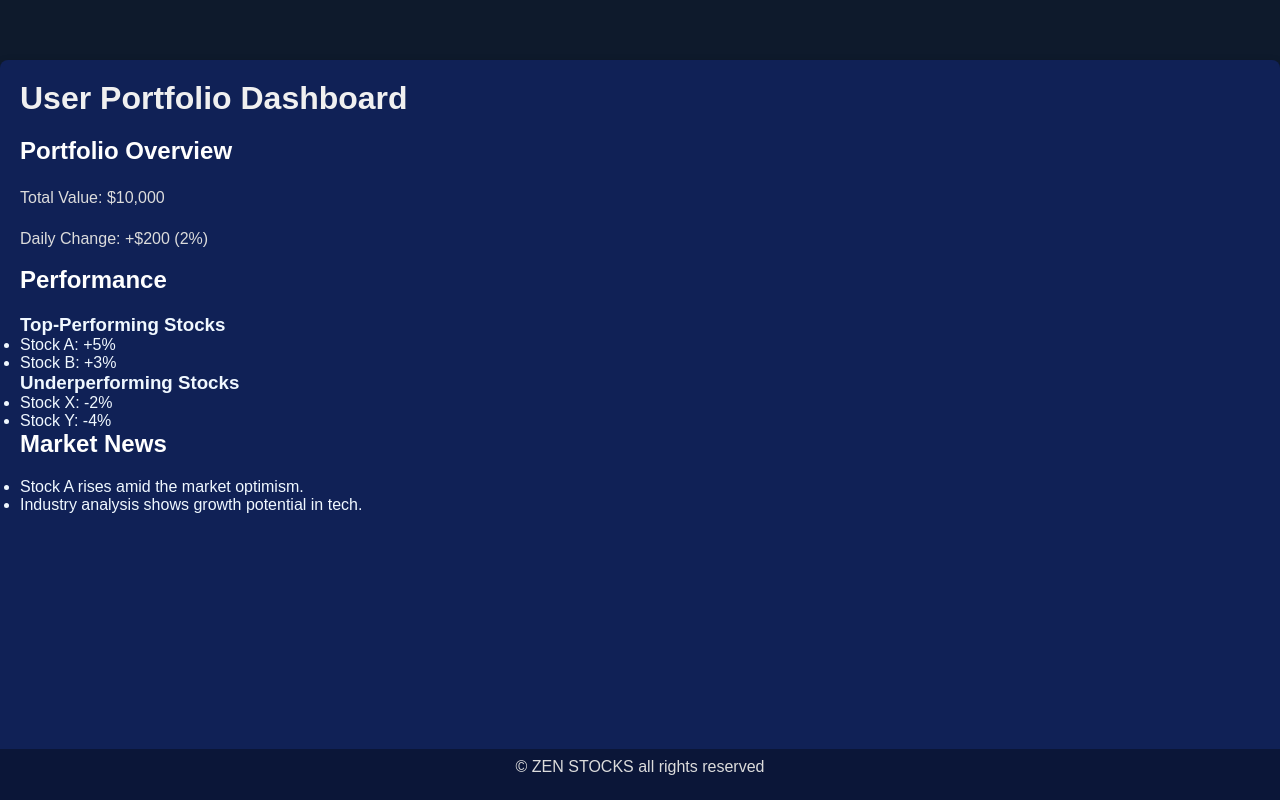
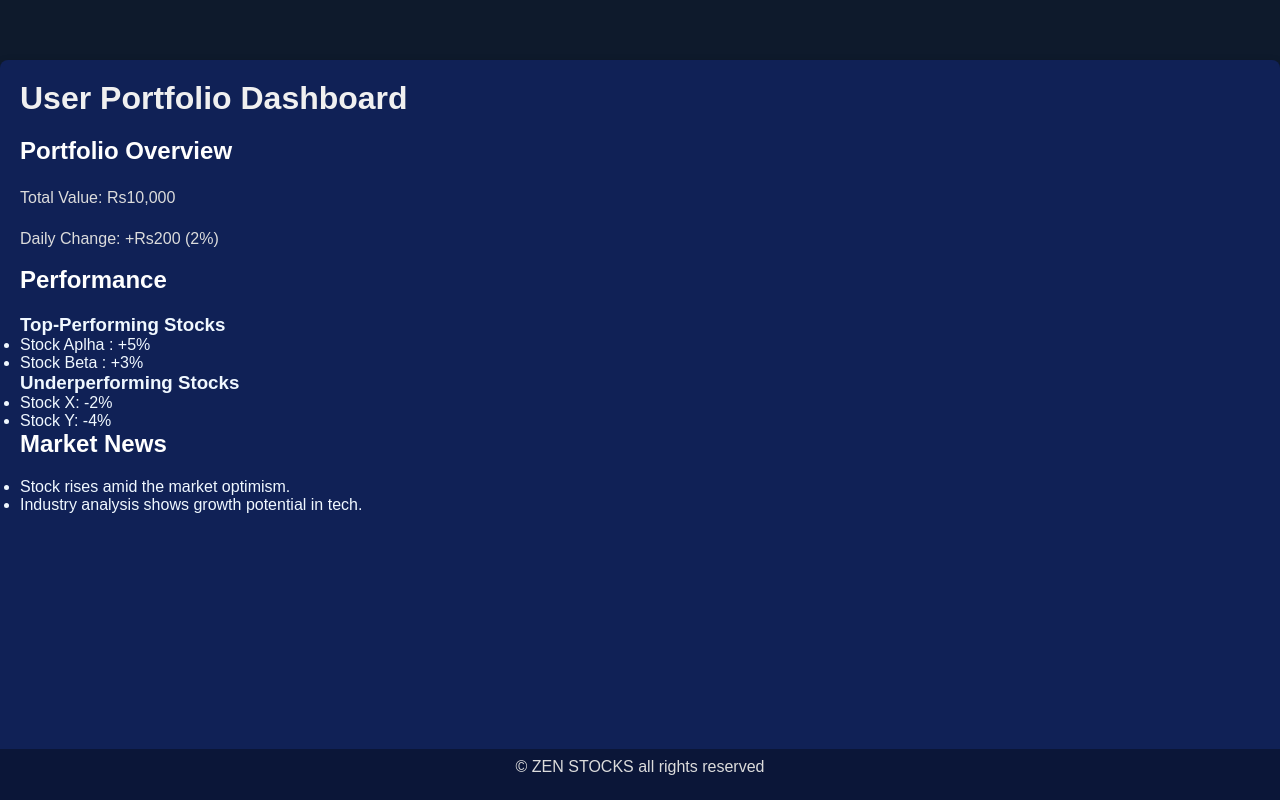
Before and after one commit to 7account13/Stock-market-analysis, a React (Create React App) app: page /dashboard in a window 1280 px wide. Built offline with nearby package versions, Linux system fonts and the light colour scheme.

Commit message:
fixed dashboard

```diff
--- a/src/components/MarketNews.js
+++ b/src/components/MarketNews.js
@@ -2,7 +2,7 @@ import React from "react";
 
 function MarketNews() {
   const news = [
-    "Stock A rises amid the  market optimism.",
+    "Stock  rises amid the  market optimism.",
     "Industry analysis shows growth potential in tech."
   ];
 
--- a/src/components/Performance.js
+++ b/src/components/Performance.js
@@ -1,7 +1,7 @@
 import React from "react";
 
 function Performance() {
-  const topStocks = ["Stock A: +5%", "Stock B: +3%"];
+  const topStocks = ["Stock Aplha : +5%", "Stock Beta : +3%"];
   const underperformingStocks = ["Stock X: -2%", "Stock Y: -4%"];
 
   return (
--- a/src/components/PortfolioOverview.js
+++ b/src/components/PortfolioOverview.js
@@ -1,8 +1,8 @@
 import React from "react";
 
 function PortfolioOverview() {
-  const totalValue = "$10,000";
-  const dailyChange = "+$200 (2%)";
+  const totalValue = "Rs10,000";
+  const dailyChange = "+Rs200 (2%)";
 
   return (
     <div className="portfolio-overview">
```
